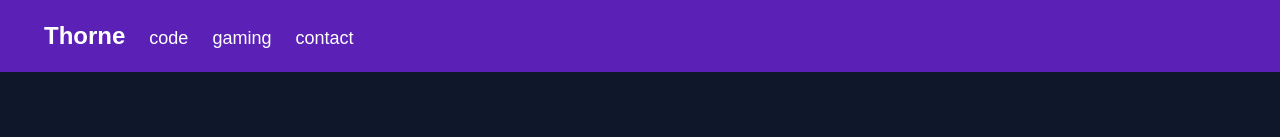
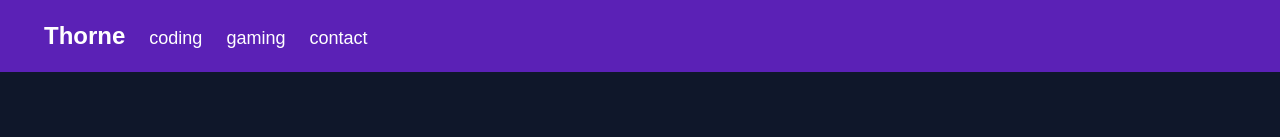
Before and after one commit to ExistentialEnso/ens0-me, a Next.js app: page / in a window 1280 px wide. Shown: the top 137 px of the page. Built offline with nearby package versions, Linux system fonts and the light colour scheme; a web font is replaced by a local one.

Commit message:
"coding" instead of "code" in header links

```diff
--- a/src/app/components/HamburgerMenu.tsx
+++ b/src/app/components/HamburgerMenu.tsx
@@ -31,7 +31,7 @@ const HamburgerMenu = () => {
             <Link href="/" className="ml-4 text-2xl text-white align-middle font-bold">Thorne</Link>
 
             <motion.div animate={open ? 'open' : 'closed'} className="absolute left-0 top-[76px] w-[240px] h-[100%] px-5 py-3 bg-slate-100 dark:bg-slate-700 mt-[-4px]" style={menuStyle} variants={menuVariants}>
-                <Link onClick={() => setOpen(false)} href="/code" className="my-8 block text-xl text-slate-100 hover:text-slate-300">code</Link>
+                <Link onClick={() => setOpen(false)} href="/code" className="my-8 block text-xl text-slate-100 hover:text-slate-300">coding</Link>
                 <Link onClick={() => setOpen(false)} href="/gaming" className="my-8 block text-xl text-slate-100 hover:text-slate-300">gaming</Link>
                 <Link onClick={() => setOpen(false)} href="/contact" className="my-8 block text-xl text-slate-100 hover:text-slate-300s">contact</Link>
             </motion.div>
--- a/src/app/components/HeaderBar.tsx
+++ b/src/app/components/HeaderBar.tsx
@@ -2,13 +2,13 @@ import React from 'react'
 import Link from 'next/link'
 
 /**
- * Component href display header links at the hrefp of the page.
+ * Component for displaying links at the top of the page
  */
 const HeaderBar = () => {
     return(
         <div className="w-full p-5 bg-violet-800 hidden lg:block">
             <Link href="/" className="text-2xl lg:text-2xl font-bold text-white hover:text-violet-200 ml-6">Thorne</Link>
-            <Link href="/code" className="text-lg lg:text-lg text-white hover:text-violet-400 ml-6">code</Link>
+            <Link href="/code" className="text-lg lg:text-lg text-white hover:text-violet-400 ml-6">coding</Link>
             <Link href="/gaming" className="text-lg lg:text-lg text-white hover:text-violet-400 ml-6">gaming</Link>
             <Link href="/contact" className="text-lg lg:text-lg text-white hover:text-violet-400 ml-6">contact</Link>
         </div>
```
